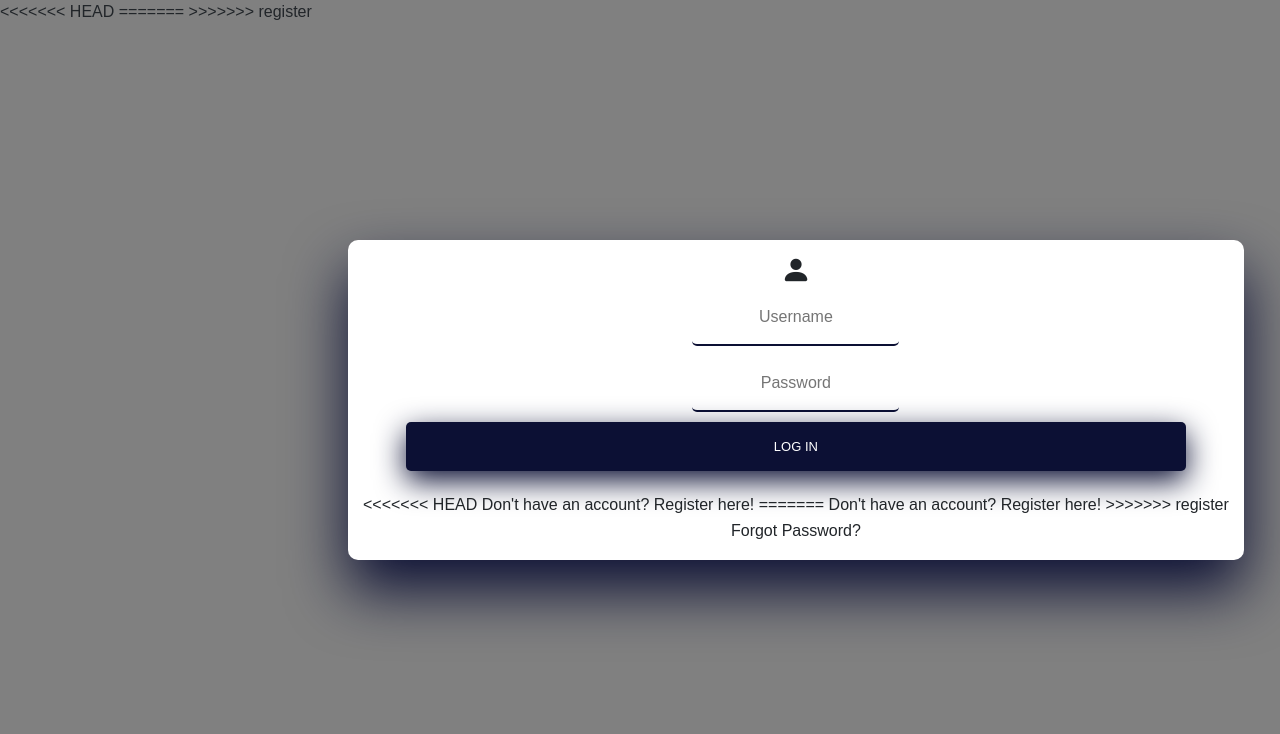
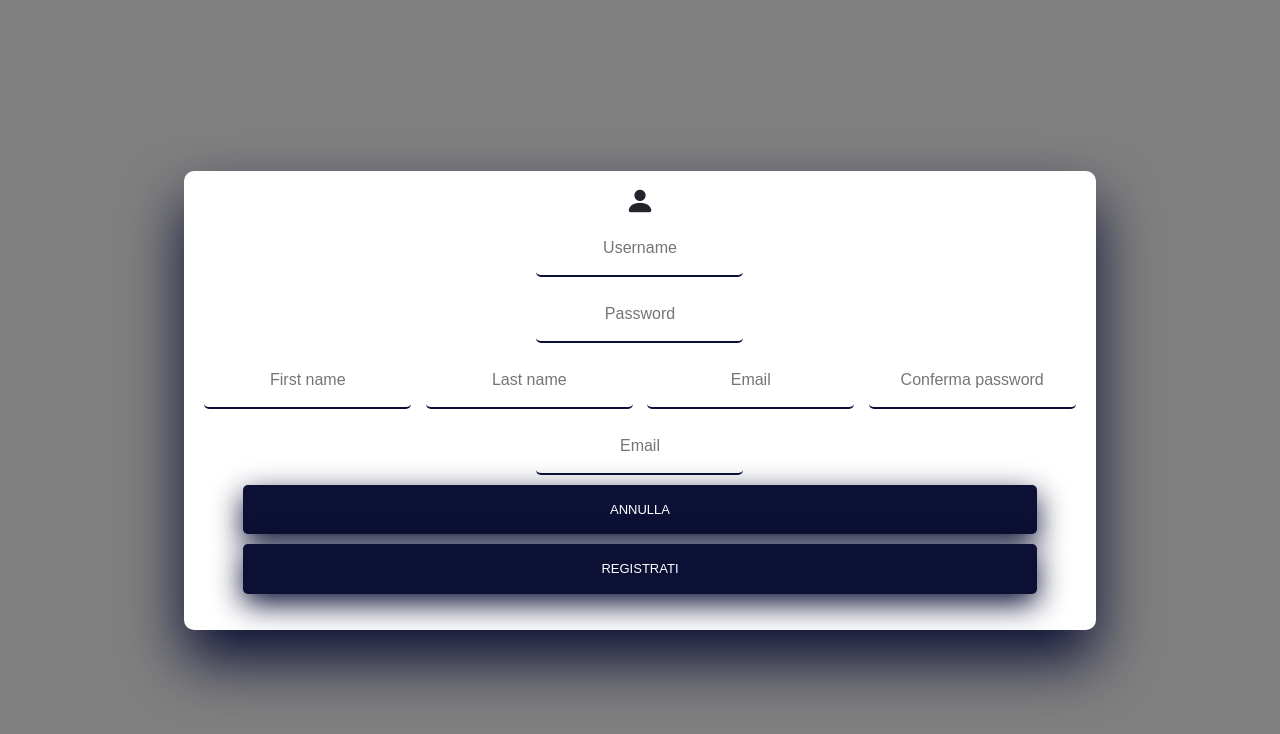
Before and after one commit to UniPitri/AuctiONline, a website: page static/login.html in a window 1280 px wide. Both pictures are taken after a click on the link "Don't have an account? Register here!". Drawn offline with nearby package versions, Linux system fonts and the light colour scheme; no server answers.

Commit message:
Sistemato errore grafico da merge

```diff
--- a/static/login.html
+++ b/static/login.html
@@ -12,8 +12,6 @@
         <link rel="stylesheet" href="style.css">
     </head>
     <body style="display: flex">
-<<<<<<< HEAD
-=======
         <script>
             function showRegister(){
                 document.getElementById("registerForm").style="display:block";
@@ -35,8 +33,6 @@
                 }
             }
         </script>
-
->>>>>>> register
         <div class="modal fade" id="alert">
             <div class="modal-dialog">
                 <div class="modal-content bg-danger">
@@ -55,27 +51,20 @@
                 <br>
                 <input autocomplete="password" maxlength="16" required type="password" id="password" name="psw" placeholder="Password">
                 <div id="registerForm" style="display: none">
-<<<<<<< HEAD
-                    <input autocomplete="name" id="firstName" maxlength="20" name="firstName" type="text" placeholder="first name">
-                    <input autocomplete="last name" id="lastName" maxlength="20" name="lastName" type="text" placeholder="last name">
-                    <input autocomplete="email" id="formEmail" maxlength="40" name="email" type="email" placeholder="email">
-=======
+                    <input autocomplete="name" id="firstName" maxlength="20" name="firstName" type="text" placeholder="First name">
+                    <input autocomplete="last name" id="lastName" maxlength="20" name="lastName" type="text" placeholder="Last name">
+                    <input autocomplete="email" id="formEmail" maxlength="40" name="email" type="email" placeholder="Email">
                     <input autocomplete="password" maxlength="16" required type="password" id="confermaPassword" name="confermapsw" placeholder="Conferma password"><br>
-                    <input autocomplete="email" id="email" maxlength="40" name="email" type="email" placeholder="email">
+                    <input autocomplete="email" id="email" maxlength="40" name="email" type="email" placeholder="Email">
                     <div>
                         <input id="annulla" style="padding: 15px 0; width: 90%;" type="button" value="Annulla" onclick="annullami();">
                         <input id="registrati" style="padding: 15px 0; width: 90%;" type="button" value="Registrati" onclick="checkPassword()">
                     </div>
->>>>>>> register
                 </div>
                 <input id="actionButton" onclick="login()" style="padding: 15px 0; width: 90%;" type="button" value="Log In">
             </form>
             <div id="formFooter">
-<<<<<<< HEAD
-                <a class="underlineHover" id="action" onclick="register();">Don't have an account? Register here!</a>
-=======
                 <a class="underlineHover" id="action" onclick="showRegister();">Don't have an account? Register here!</a>
->>>>>>> register
                 <br>
                 <a class="underlineHover" onclick="$('#insert').modal('show');">Forgot Password?</a>
             </div>
```
